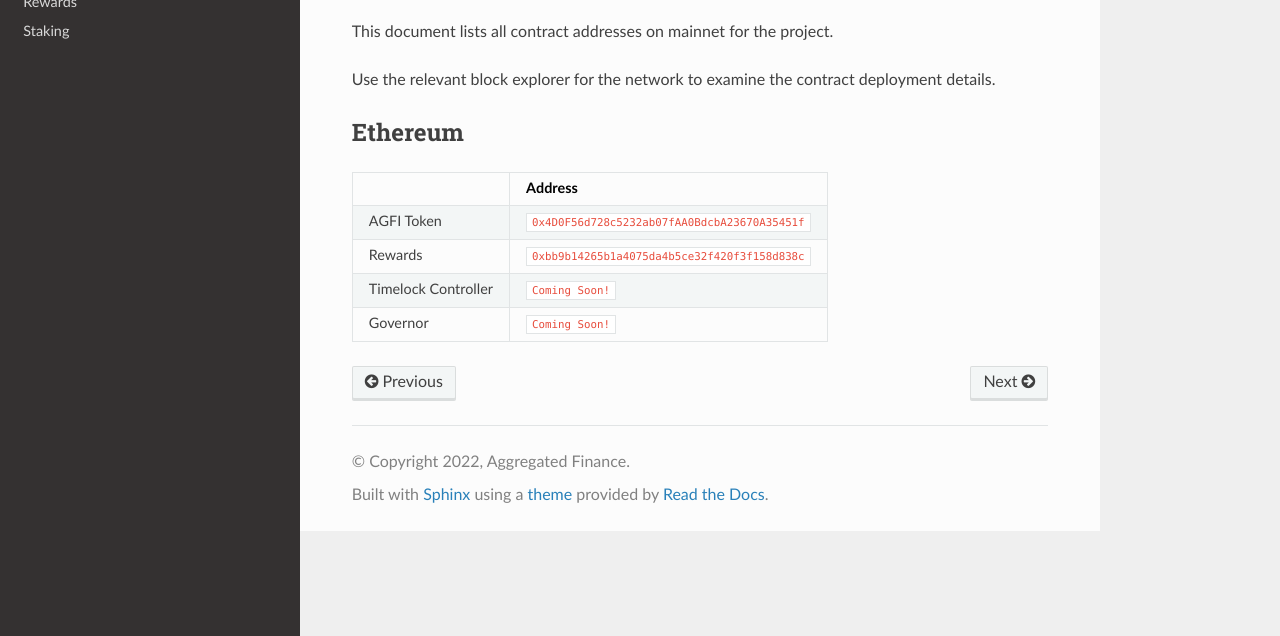
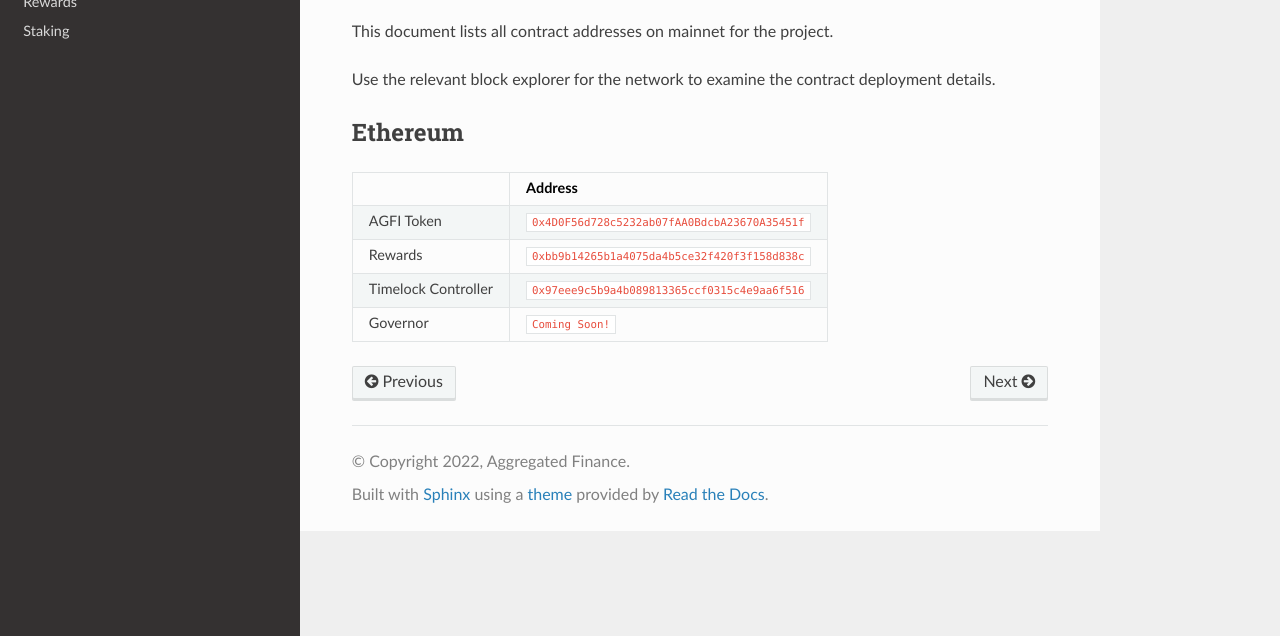
Before and after one commit to aggregatedfinance/agfi-docs, a Sphinx documentation site: the page built from docs/source/contracts.rst, in a window 1280 px wide, cut to the strip 264-900 px from the top of the page. Built offline with Sphinx 7.4.7 and the Read the Docs theme 2.0.0, drawn with Linux system fonts in a browser that asks for light colours.

Commit message:
Update contracts.rst

```diff
--- a/docs/source/contracts.rst
+++ b/docs/source/contracts.rst
@@ -20,7 +20,7 @@ Ethereum
 +---------------------+------------------------------------------------+
 | Rewards             | ``0xbb9b14265b1a4075da4b5ce32f420f3f158d838c`` |
 +---------------------+------------------------------------------------+
-| Timelock Controller | ``Coming Soon!``                               |
+| Timelock Controller | ``0x97eee9c5b9a4b089813365ccf0315c4e9aa6f516`` |
 +---------------------+------------------------------------------------+
 | Governor            | ``Coming Soon!``                               |
 +---------------------+------------------------------------------------+
```
